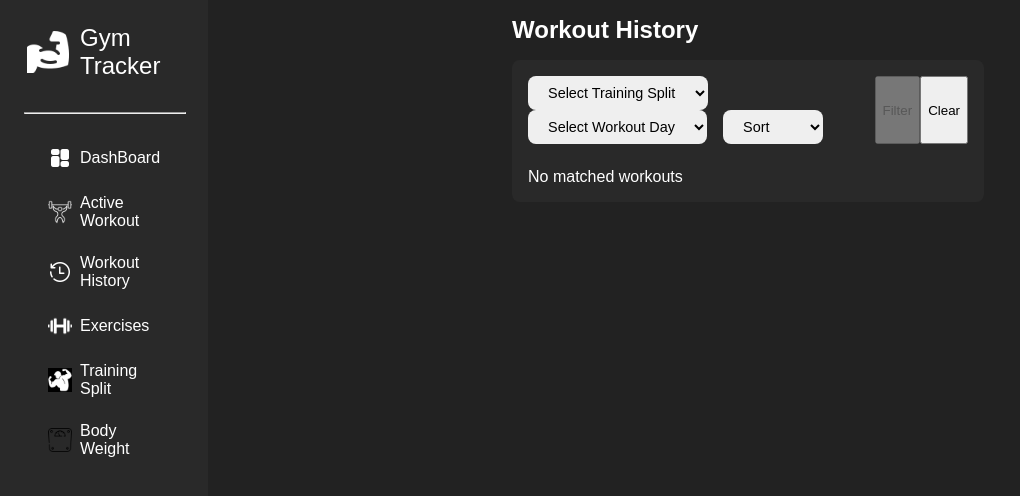
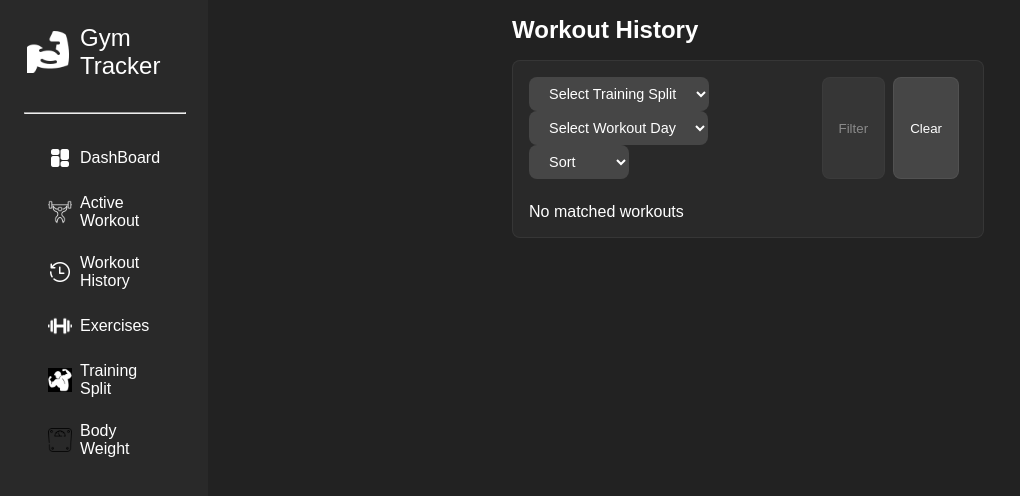
Before and after one commit to Luan2118/gym-tracker-project, a React (Vite) app: page /workout-history in a window 1280 px wide. Shown: the top 496 px of the page, without its empty margins (0-1020 px from the left). Built offline with nearby package versions, Linux system fonts and the light colour scheme.

Commit message:
style: polish workout history page UI

```diff
--- a/src/pages/WorkoutHistory/WorkoutHistory.jsx
+++ b/src/pages/WorkoutHistory/WorkoutHistory.jsx
@@ -142,8 +142,8 @@ export default function WorkoutHistory() {
 
           </div>
 
-          <button type='submit' disabled={!selectedWorkoutDayName && !selectedSplitName && !selectedSort} >Filter</button>
-          <button type='button' onClick={clearFilters}>Clear</button>
+          <button type='submit' disabled={!selectedWorkoutDayName && !selectedSplitName && !selectedSort} className={styles["filter-button"]}>Filter</button>
+          <button type='button' onClick={clearFilters} className={styles["clear-button"]}>Clear</button>
         </form>
 
         <div className={styles["content-main"]}>
--- a/src/pages/WorkoutHistory/WorkoutHistory.module.css
+++ b/src/pages/WorkoutHistory/WorkoutHistory.module.css
@@ -1,4 +1,3 @@
-
 .sr-only {
   position: absolute;
   width: 1px;
@@ -11,7 +10,7 @@
   border: 0;
 }
 
-.content-wrapper{
+.content-wrapper {
   display: flex;
   flex-direction: column;
   gap: 2rem;
@@ -29,6 +28,7 @@ h2 {
   border-radius: 1rem;
   padding: 2rem;
   background-color: rgb(41, 41, 41);
+  border: 1px solid rgba(255, 255, 255, 0.06);
 }
 
 .filter-wrapper {
@@ -39,36 +39,25 @@ h2 {
 }
 
 .filter-input {
+  border: 1px solid rgba(255, 255, 255, 0.06);
+  background-color: rgb(70, 70, 70);
+  color: white;
   border-radius: 1rem;
   padding: 1rem 2rem;
   margin-right: 2rem;
   border: none;
   cursor: pointer;
   font-size: 1.8rem;
+  transition: 0.3s ease;
 }
 
 .filter-input:hover {
-  opacity: 0.8;
+  background-color: rgb(60, 60, 60);
 }
-
-.filter-input:active {
-  opacity: 0.7
-}
-
-.active-workout-wrapper {
-  display: flex;
-  align-items: center;
-  justify-content: space-between;
-  background-color: rgb(35, 35, 35);
-  padding: 2rem 3rem;
-  border-radius: 1rem;
-  margin-top: 2rem;
-}
-
 
 .fieldset-wrapper {
   display: flex;
-  align-items:  center;
+  align-items: center;
   border: none;
   padding: 0;
   margin: 0;
@@ -78,6 +67,34 @@ h2 {
 .content-main {
   display: flex;
   flex-direction: column;
+}
+
+.filter-button,
+.clear-button {
+  background-color: rgb(70, 70, 70);
+  border: 1px solid rgba(255, 255, 255, 0.06);
+  transition: 0.3s ease;
+  cursor: pointer;
+  padding: 1rem 2rem;
+  border-radius: 1rem;
+  margin-right: 1rem;
+  color: white;
+}
+
+.filter-button:hover,
+.clear-button:hover {
+  background-color: rgb(60, 60, 60);
+}
+
+.filter-button:active,
+.clear-button:active {
+  background-color: rgb(50, 50, 50);
+}
+
+.filter-button:disabled {
+  background-color: rgb(70, 70, 70);
+  opacity: 0.45;
+  cursor: not-allowed;
 }
 
 .pagination-wrapper {
--- a/src/pages/WorkoutHistory/components/WorkoutHistoryItem.module.css
+++ b/src/pages/WorkoutHistory/components/WorkoutHistoryItem.module.css
@@ -7,7 +7,8 @@
 .workout-history-item-button {
   display: flex;
   justify-content: space-between;
-  background-color: rgb(35, 35, 35);
+  background-color: rgb(36, 36, 36);
+  border: 1px solid rgba(255, 255, 255, 0.06);
   text-align: left;
   padding: 1.5rem 2.5rem;
   border-radius: 1rem;
@@ -17,10 +18,11 @@
   border: none;
   cursor:pointer;
   width: 100%;
+  transition: 0.2s ease;
 }
 
 .workout-history-item-button:hover {
-  opacity: 0.8;
+  background-color: rgb(32, 32, 32);
 }
 
 .workout-history-item-button:active {
@@ -56,18 +58,18 @@
 }
 
 .selected-workout-history-wrapper {
-  background-color: rgb(30, 30, 30);
   width: 97%;
   align-self: center;
   border-radius: 1rem;
-  padding: 1rem;
 }
 
 .selected-workout-history-exercise-wrapper {
   display: flex;
   align-items: center;
   justify-content: space-between;
-  background-color: rgb(35, 35, 35);
+  background-color: rgb(33, 33, 33);
+  border: 1px solid rgba(255, 255, 255, 0.06);
+  box-shadow: 0 2px 30px rgba(0, 0, 0, 0.2);
   padding: 2rem 3rem;
   border-radius: 1rem;
   margin-top: 1rem;
```
